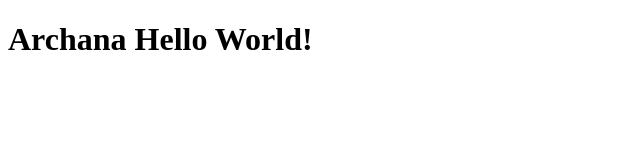
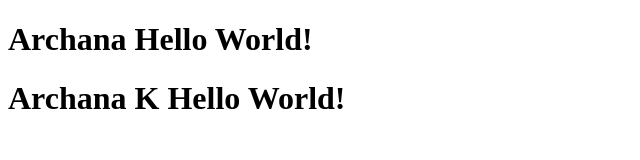
Before and after one commit to rb01622/CITI, a plain HTML site: page index.html in a window 1280 px wide. Shown: the whole page, without its empty margins (0-640 px from the left). Drawn offline with Linux system fonts and the light colour scheme.

Commit message:
Reset test -1

```diff
--- a/index.html
+++ b/index.html
@@ -7,4 +7,7 @@
 <body>
 	<h1> Archana Hello World! </h1>
 </body>
+<body>
+	<h1> Archana K Hello World! </h1>
+</body>
 </html>
```
